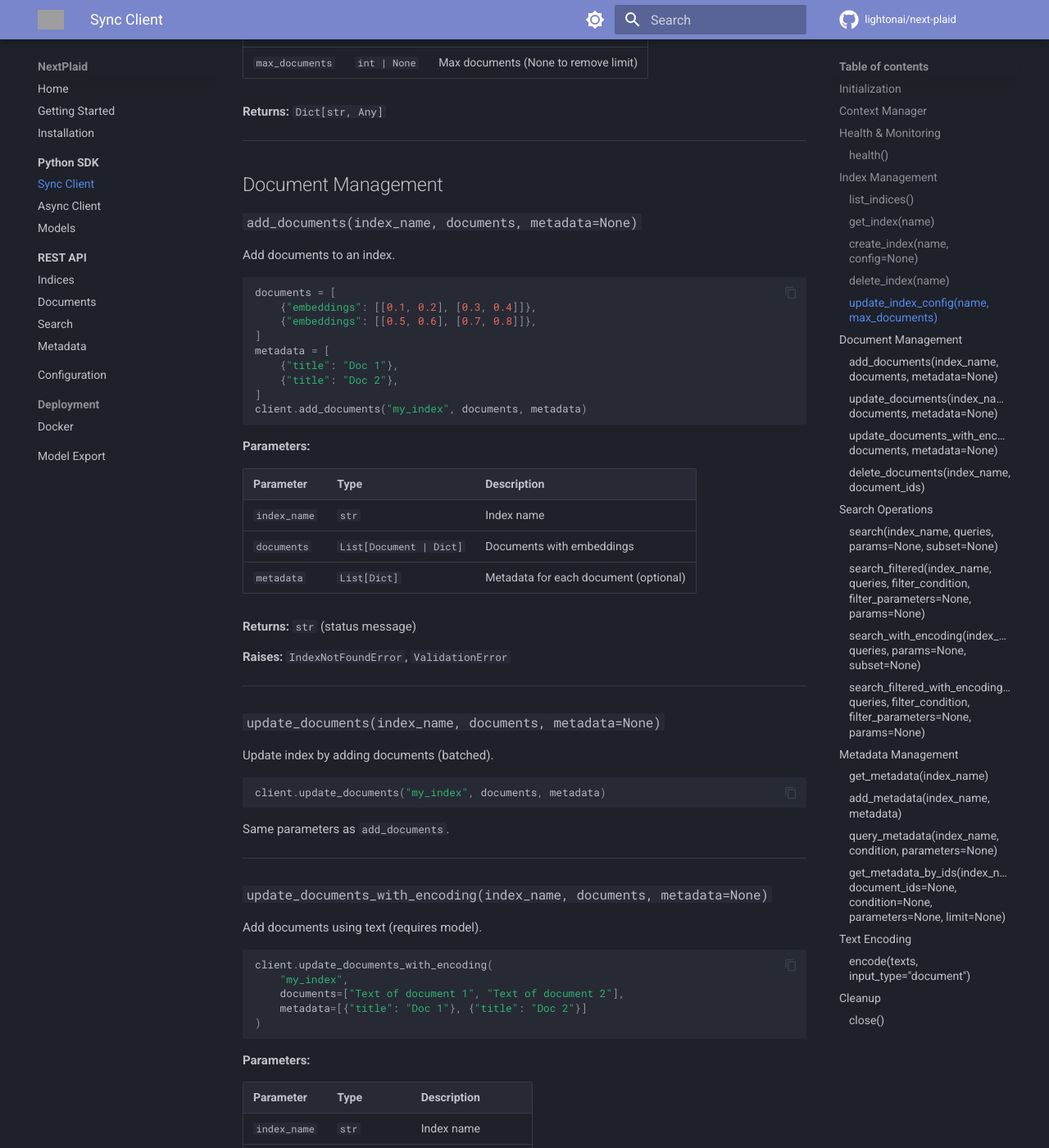
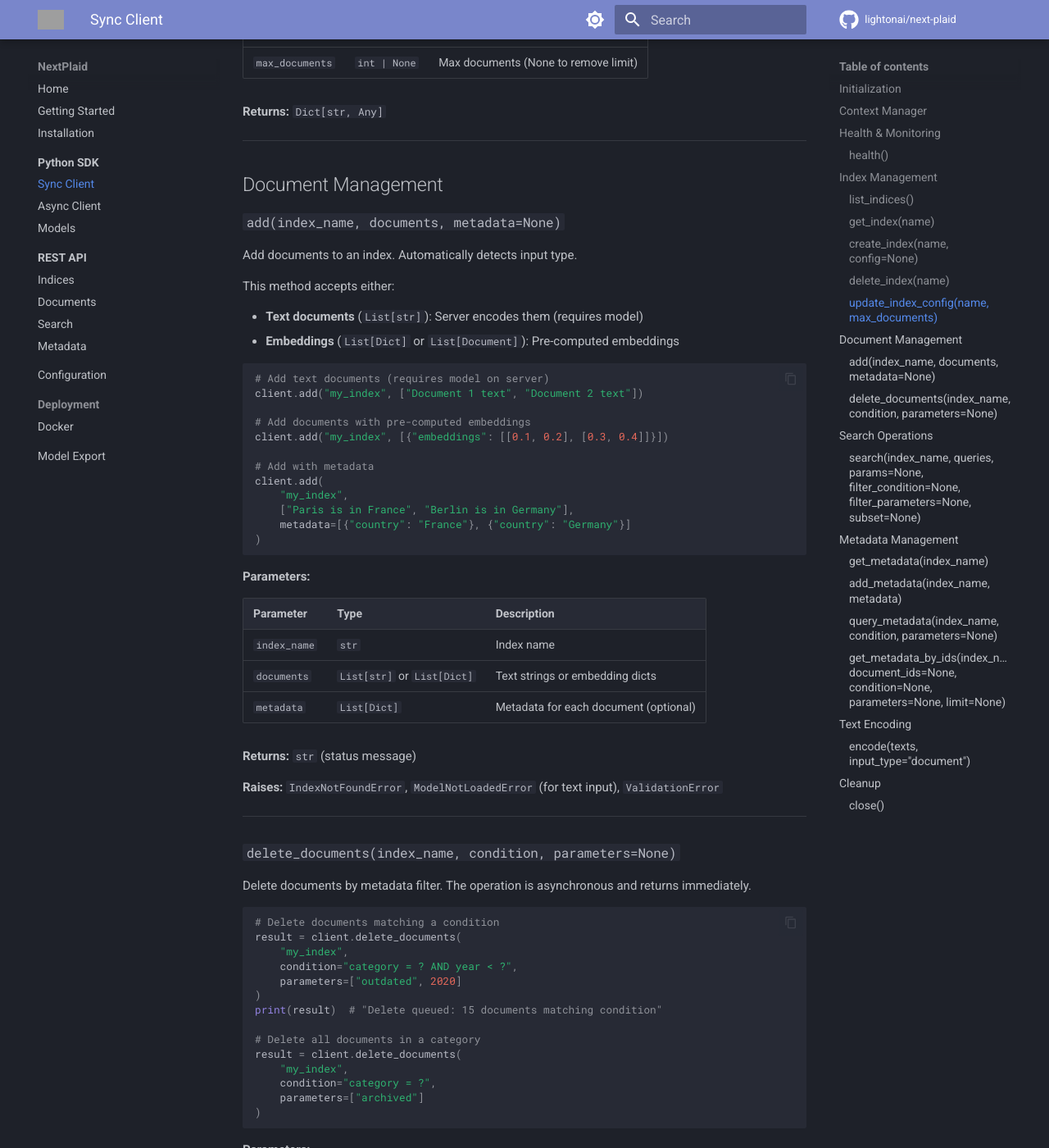
Before and after one commit to lightonai/next-plaid, an MkDocs documentation site: the page built from docs/python-sdk/client.md, in a window 1280 px wide and 1400 px high, scrolled down 2970 px. Shown: the whole window at 82% size. Built offline with MkDocs 1.6.1 and Material for MkDocs 9.7.7, drawn with Linux system fonts in a browser that asks for light colours; comment, search, counter and statistics services are not loaded; some of the changed text lies outside the part shown; grey boxes are pictures that could not be loaded.

Commit message:
Simplify Python SDK with unified add() and search() methods
- Replace update_documents/update_documents_with_encoding with unified add()
- Replace search/search_filtered/search_with_encoding with unified search()
- Auto-detect input type (text vs embeddings) for seamless usage
- Update delete endpoint docs to use metadata-based filtering
- Update all documentation (API docs, SDK README, Python SDK docs)
- Update integration tests to use new unified methods

Co-Authored-By: Claude Opus 4.5 <noreply@anthropic.com>

````diff
--- a/docs/api/documents.md
+++ b/docs/api/documents.md
@@ -159,11 +159,12 @@ Add documents using text. The server encodes the text using the loaded model.
 
 <span class="api-method delete">DELETE</span> `/indices/{name}/documents`
 
-Delete documents by their IDs.
+Delete documents by metadata filter. The operation is asynchronous and returns immediately with HTTP 202.
 
-!!! warning "Document IDs"
-    Document IDs are assigned sequentially starting from 0 when documents are added.
-    After deletion, IDs are not reused.
+!!! info "Asynchronous Operation"
+    This endpoint returns immediately with a 202 Accepted status. The deletion is processed
+    in the background. Documents matching the SQL WHERE condition will be deleted from both
+    the index and the metadata database.
 
 ### Path Parameters
 
@@ -175,37 +176,47 @@ Delete documents by their IDs.
 
 | Field | Type | Required | Description |
 |-------|------|----------|-------------|
-| `document_ids` | `array` | Yes | List of document IDs to delete |
+| `condition` | `string` | Yes | SQL WHERE condition for selecting documents to delete |
+| `parameters` | `array` | No | Parameters for the condition (default: `[]`) |
+
+### SQL Condition Examples
+
+| Condition | Parameters | Description |
+|-----------|------------|-------------|
+| `category = ?` | `["science"]` | Delete all documents in the "science" category |
+| `year < ?` | `[2020]` | Delete documents older than 2020 |
+| `category = ? AND year < ?` | `["outdated", 2020]` | Combine multiple conditions |
+| `status IN (?, ?)` | `["archived", "deleted"]` | Delete documents with multiple status values |
 
 === "Request"
 
     ```bash
     curl -X DELETE http://localhost:8080/indices/my_index/documents \
       -H "Content-Type: application/json" \
-      -d '{"document_ids": [0, 1, 5, 10]}'
+      -d '{
+        "condition": "category = ? AND year < ?",
+        "parameters": ["outdated", 2020]
+      }'
     ```
 
 === "Response"
 
     ```json
-    {
-      "deleted": 4,
-      "remaining": 996
-    }
+    "Delete queued: 15 documents matching condition"
     ```
 
-### Response Fields
+### Response
 
-| Field | Type | Description |
-|-------|------|-------------|
-| `deleted` | `int` | Number of documents deleted |
-| `remaining` | `int` | Documents remaining in index |
+The endpoint returns a string message indicating how many documents matched the condition and were queued for deletion.
 
 ### Errors
 
 | Status | Code | Description |
 |--------|------|-------------|
+| 400 | `BAD_REQUEST` | Empty condition or invalid SQL syntax |
 | 404 | `INDEX_NOT_FOUND` | Index does not exist |
+| 404 | `METADATA_NOT_FOUND` | Metadata database not found for this index |
+| 503 | `SERVICE_UNAVAILABLE` | Delete queue full, retry later |
 
 ---
 
--- a/docs/python-sdk/client.md
+++ b/docs/python-sdk/client.md
@@ -152,57 +152,27 @@ client.update_index_config("my_index", max_documents=10000)
 
 ## Document Management
 
-### `add_documents(index_name, documents, metadata=None)`
+### `add(index_name, documents, metadata=None)`
 
-Add documents to an index.
+Add documents to an index. Automatically detects input type.
+
+This method accepts either:
+
+- **Text documents** (`List[str]`): Server encodes them (requires model)
+- **Embeddings** (`List[Dict]` or `List[Document]`): Pre-computed embeddings
 
 ```python
-documents = [
-    {"embeddings": [[0.1, 0.2], [0.3, 0.4]]},
-    {"embeddings": [[0.5, 0.6], [0.7, 0.8]]},
-]
-metadata = [
-    {"title": "Doc 1"},
-    {"title": "Doc 2"},
-]
-client.add_documents("my_index", documents, metadata)
-```
+# Add text documents (requires model on server)
+client.add("my_index", ["Document 1 text", "Document 2 text"])
 
-**Parameters:**
+# Add documents with pre-computed embeddings
+client.add("my_index", [{"embeddings": [[0.1, 0.2], [0.3, 0.4]]}])
 
-| Parameter | Type | Description |
-|-----------|------|-------------|
-| `index_name` | `str` | Index name |
-| `documents` | `List[Document | Dict]` | Documents with embeddings |
-| `metadata` | `List[Dict]` | Metadata for each document (optional) |
-
-**Returns:** `str` (status message)
-
-**Raises:** `IndexNotFoundError`, `ValidationError`
-
----
-
-### `update_documents(index_name, documents, metadata=None)`
-
-Update index by adding documents (batched).
-
-```python
-client.update_documents("my_index", documents, metadata)
-```
-
-Same parameters as `add_documents`.
-
----
-
-### `update_documents_with_encoding(index_name, documents, metadata=None)`
-
-Add documents using text (requires model).
-
-```python
-client.update_documents_with_encoding(
+# Add with metadata
+client.add(
     "my_index",
-    documents=["Text of document 1", "Text of document 2"],
-    metadata=[{"title": "Doc 1"}, {"title": "Doc 2"}]
+    ["Paris is in France", "Berlin is in Germany"],
+    metadata=[{"country": "France"}, {"country": "Germany"}]
 )
 ```
 
@@ -211,45 +181,34 @@ client.update_documents_with_encoding(
 | Parameter | Type | Description |
 |-----------|------|-------------|
 | `index_name` | `str` | Index name |
-| `documents` | `List[str]` | Document texts |
-| `metadata` | `List[Dict]` | Metadata (optional) |
+| `documents` | `List[str]` or `List[Dict]` | Text strings or embedding dicts |
+| `metadata` | `List[Dict]` | Metadata for each document (optional) |
 
-**Raises:** `ModelNotLoadedError`
+**Returns:** `str` (status message)
+
+**Raises:** `IndexNotFoundError`, `ModelNotLoadedError` (for text input), `ValidationError`
 
 ---
 
-### `delete_documents(index_name, document_ids)`
+### `delete_documents(index_name, condition, parameters=None)`
 
-Delete documents by ID.
+Delete documents by metadata filter. The operation is asynchronous and returns immediately.
 
 ```python
-result = client.delete_documents("my_index", [0, 1, 2])
-print(result.deleted)    # 3
-print(result.remaining)  # 997
-```
+# Delete documents matching a condition
+result = client.delete_documents(
+    "my_index",
+    condition="category = ? AND year < ?",
+    parameters=["outdated", 2020]
+)
+print(result)  # "Delete queued: 15 documents matching condition"
 
-**Returns:** [`DeleteDocumentsResponse`](models.md#deletedocumentsresponse)
-
----
-
-## Search Operations
-
-### `search(index_name, queries, params=None, subset=None)`
-
-Search with query embeddings.
-
-```python
-from next_plaid_client import SearchParams
-
-results = client.search(
+# Delete all documents in a category
+result = client.delete_documents(
     "my_index",
-    queries=[[[0.1, 0.2], [0.3, 0.4]]],
-    params=SearchParams(top_k=10),
+    condition="category = ?",
+    parameters=["archived"]
 )
-
-for result in results.results:
-    for doc_id, score in zip(result.document_ids, result.scores):
-        print(f"Doc {doc_id}: {score:.4f}")
 ```
 
 **Parameters:**
@@ -257,67 +216,68 @@ for result in results.results:
 | Parameter | Type | Description |
 |-----------|------|-------------|
 | `index_name` | `str` | Index name |
-| `queries` | `List[List[List[float]]]` | Query embeddings |
-| `params` | [`SearchParams`](models.md#searchparams) | Search parameters |
-| `subset` | `List[int]` | Limit search to these doc IDs |
+| `condition` | `str` | SQL WHERE condition for selecting documents to delete |
+| `parameters` | `List[Any]` | Parameters for the condition (optional) |
 
-**Returns:** [`SearchResult`](models.md#searchresult)
+**Returns:** `str` (status message indicating queued deletion count)
+
+**Raises:** `IndexNotFoundError`, `MetadataNotFoundError`, `ValidationError`
 
 ---
 
-### `search_filtered(index_name, queries, filter_condition, filter_parameters=None, params=None)`
+## Search Operations
 
-Search with metadata filtering.
+### `search(index_name, queries, params=None, filter_condition=None, filter_parameters=None, subset=None)`
+
+Search an index. Automatically detects query input type.
+
+This method accepts either:
+
+- **Text queries** (`List[str]`): Server encodes them (requires model)
+- **Embedding queries** (`List[List[List[float]]]`): Pre-computed embeddings
 
 ```python
-results = client.search_filtered(
+from next_plaid_client import SearchParams
+
+# Search with text queries (requires model on server)
+results = client.search("my_index", ["What is AI?"])
+
+# Search with pre-computed embeddings
+results = client.search("my_index", [[[0.1, 0.2], [0.3, 0.4]]])
+
+# Search with metadata filter
+results = client.search(
     "my_index",
-    queries=[query],
+    ["machine learning"],
     filter_condition="category = ? AND year >= ?",
-    filter_parameters=["science", 2020],
-    params=SearchParams(top_k=10),
+    filter_parameters=["science", 2020]
 )
+
+# Search with parameters
+results = client.search(
+    "my_index",
+    ["query text"],
+    params=SearchParams(top_k=5, n_ivf_probe=16)
+)
+
+# Search within a subset of documents
+results = client.search("my_index", ["query"], subset=[0, 5, 10])
 ```
 
 **Parameters:**
 
 | Parameter | Type | Description |
 |-----------|------|-------------|
-| `filter_condition` | `str` | SQL WHERE condition |
-| `filter_parameters` | `List[Any]` | Condition parameters |
+| `index_name` | `str` | Index name |
+| `queries` | `List[str]` or `List[List[List[float]]]` | Text or embedding queries |
+| `params` | [`SearchParams`](models.md#searchparams) | Search parameters (optional) |
+| `filter_condition` | `str` | SQL WHERE condition for filtering (optional) |
+| `filter_parameters` | `List[Any]` | Parameters for filter condition (optional) |
+| `subset` | `List[int]` | Limit search to these doc IDs (optional) |
 
 **Returns:** [`SearchResult`](models.md#searchresult)
 
----
-
-### `search_with_encoding(index_name, queries, params=None, subset=None)`
-
-Search using text queries (requires model).
-
-```python
-results = client.search_with_encoding(
-    "my_index",
-    queries=["What is machine learning?"],
-    params=SearchParams(top_k=5),
-)
-```
-
-**Raises:** `ModelNotLoadedError`
-
----
-
-### `search_filtered_with_encoding(index_name, queries, filter_condition, filter_parameters=None, params=None)`
-
-Search with text and metadata filter (requires model).
-
-```python
-results = client.search_filtered_with_encoding(
-    "my_index",
-    queries=["capital city"],
-    filter_condition="country = ?",
-    filter_parameters=["France"],
-)
-```
+**Raises:** `IndexNotFoundError`, `ModelNotLoadedError` (for text queries)
 
 ---
 
````
Also changed, not shown: docs/python-sdk/async-client.md (+56 -30 lines), docs/python-sdk/models.md (+12 -9 lines), next-plaid-api/README.md (+97 -42 lines), next-plaid-api/python-sdk/README.md (+63 -54 lines), 4 other files.
